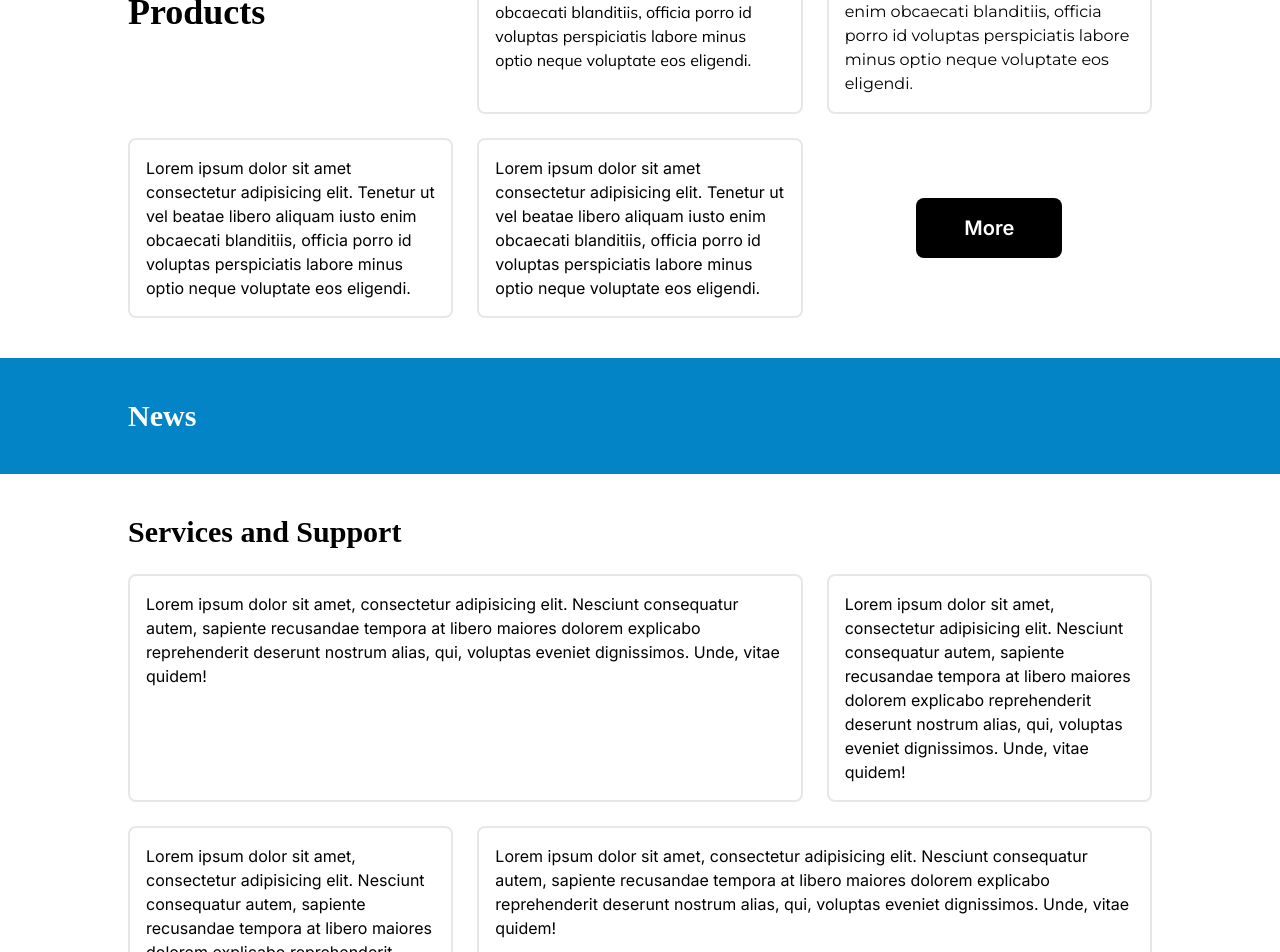
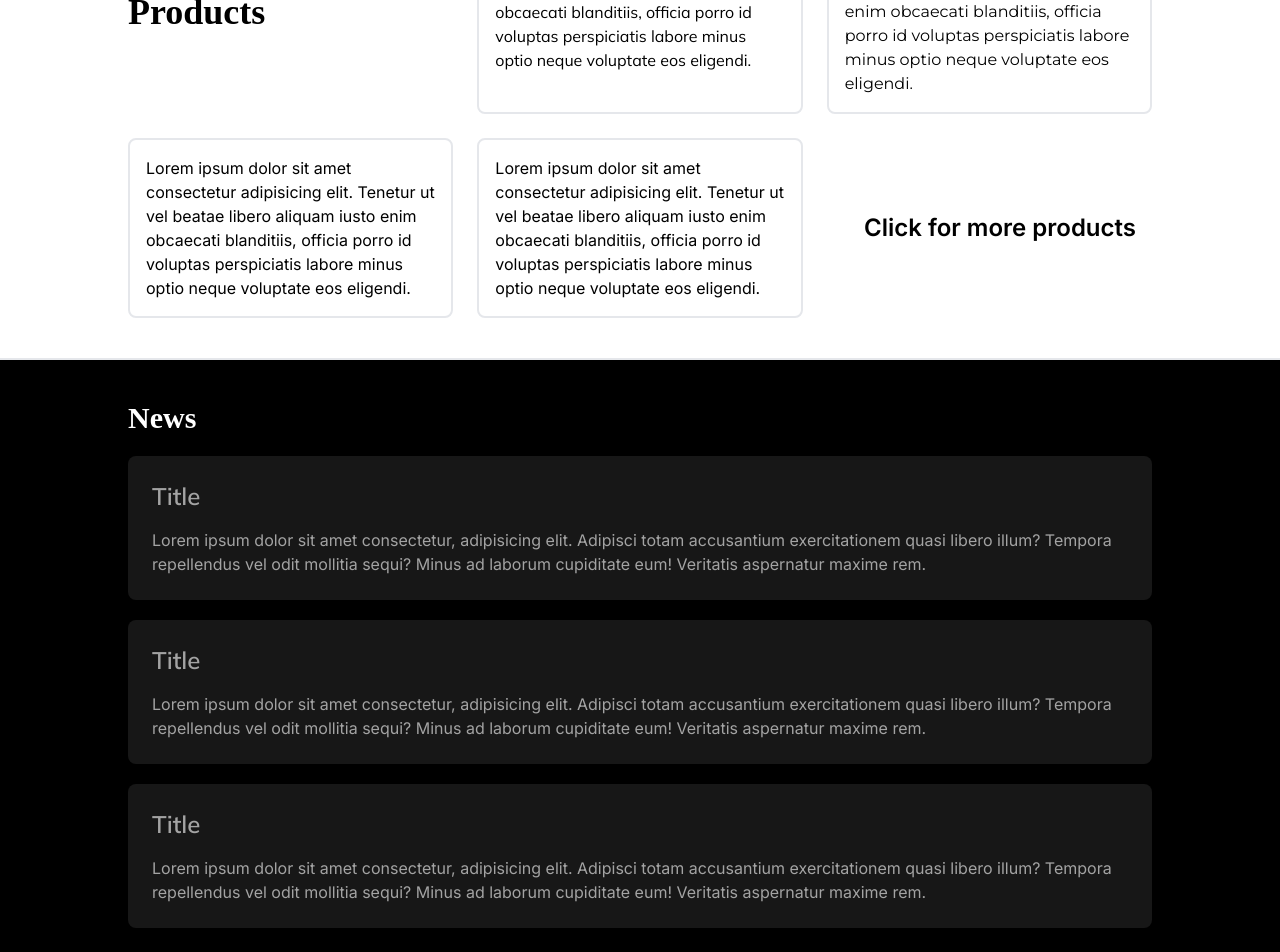
Before and after one commit to tona3922/canthaitoan, a Next.js app: page / in a window 1280 px wide. Shown: the part 840-1792 px from the top of the page. Built offline with nearby package versions, Linux system fonts and the light colour scheme; grey boxes are pictures that could not be loaded; a web font is replaced by a local one.

Commit message:
feat: update filter in product page

```diff
--- a/package.json
+++ b/package.json
@@ -9,7 +9,7 @@
     "lint": "next lint"
   },
   "dependencies": {
-    "antd": "^5.20.3",
+    "antd": "^5.21.4",
     "framer-motion": "^11.3.28",
     "next": "14.2.5",
     "react": "^18",
--- a/src/app/globals.css
+++ b/src/app/globals.css
@@ -3,32 +3,6 @@
 @tailwind components;
 @tailwind utilities;
 
-/* :root {
-  --foreground-rgb: 0, 0, 0;
-  --background-start-rgb: 214, 219, 220;
-  --background-end-rgb: 255, 255, 255;
+.ant-tooltip.ant-slider-tooltip.css-dev-only-do-not-override-1hpnbz2.ant-tooltip-placement-top {
+  z-index: auto;
 }
-
-@media (prefers-color-scheme: dark) {
-  :root {
-    --foreground-rgb: 255, 255, 255;
-    --background-start-rgb: 0, 0, 0;
-    --background-end-rgb: 0, 0, 0;
-  }
-}
-
-body {
-  color: rgb(var(--foreground-rgb));
-  background: linear-gradient(
-      to bottom,
-      transparent,
-      rgb(var(--background-end-rgb))
-    )
-    rgb(var(--background-start-rgb));
-}
-
-@layer utilities {
-  .text-balance {
-    text-wrap: balance;
-  }
-} */
--- a/src/app/page.tsx
+++ b/src/app/page.tsx
@@ -46,18 +46,46 @@ export default function Home() {
             eos eligendi.
           </p>
         </div>
-        <div className="flex justify-center items-center">
-          <Link href="/pages/products">
-            <button className="bg-black text-white text-xl font-semibold px-12 py-4 rounded-lg hover:bg-sky-600">
-              More
-            </button>
+        <div className="rounded-lg p-4 flex justify-end items-center">
+          <Link
+            href="/pages/products"
+            className="text-2xl font-semibold hover:underline"
+          >
+            Click for more products
           </Link>
         </div>
       </div>
-      <div className="bg-sky-600 px-32 py-10 flex flex-col">
+      <div className="bg-black border-t-2 border-b-2 px-32 py-10 flex flex-col gap-5">
         <div className="text-white text-3xl font-bold font-customTitle">
           News
         </div>
+        <article className="bg-neutral-900 rounded-lg p-6 text-neutral-400 hover:text-white cursor-pointer flex flex-col gap-4">
+          <h3 className="text-2xl font-customDetail font-semibold">Title</h3>
+          <p className="">
+            Lorem ipsum dolor sit amet consectetur, adipisicing elit. Adipisci
+            totam accusantium exercitationem quasi libero illum? Tempora
+            repellendus vel odit mollitia sequi? Minus ad laborum cupiditate
+            eum! Veritatis aspernatur maxime rem.
+          </p>
+        </article>
+        <article className="bg-neutral-900 rounded-lg p-6 text-neutral-400 hover:text-white cursor-pointer flex flex-col gap-4">
+          <h3 className="text-2xl font-customDetail font-semibold">Title</h3>
+          <p className="">
+            Lorem ipsum dolor sit amet consectetur, adipisicing elit. Adipisci
+            totam accusantium exercitationem quasi libero illum? Tempora
+            repellendus vel odit mollitia sequi? Minus ad laborum cupiditate
+            eum! Veritatis aspernatur maxime rem.
+          </p>
+        </article>
+        <article className="bg-neutral-900 rounded-lg p-6 text-neutral-400 hover:text-white cursor-pointer flex flex-col gap-4">
+          <h3 className="text-2xl font-customDetail font-semibold">Title</h3>
+          <p className="">
+            Lorem ipsum dolor sit amet consectetur, adipisicing elit. Adipisci
+            totam accusantium exercitationem quasi libero illum? Tempora
+            repellendus vel odit mollitia sequi? Minus ad laborum cupiditate
+            eum! Veritatis aspernatur maxime rem.
+          </p>
+        </article>
       </div>
 
       <div className="px-32 py-10">
--- /dev/null
+++ b/src/app/pages/products/components/Filter.tsx
@@ -0,0 +1,79 @@
+"use client";
+import React from "react";
+import { Select, Slider } from "antd";
+
+const Filter = () => {
+  return (
+    <div className="flex flex-col py-4 justify-center gap-6 rounded-lg px-4 border">
+      <div className="flex flex-col gap-1">
+        <h3 className="text-lg font-medium">San pham can tim</h3>
+        <input
+          type="text"
+          className="text-lg border-b py-1 outline-none w-full"
+        />
+      </div>
+      <div className="flex flex-col gap-1">
+        <h3 className="text-lg font-medium">Loai can</h3>
+        <Select
+          showSearch
+          className="w-full h-10"
+          placeholder="Các loại cân"
+          optionFilterProp="label"
+          filterSort={(optionA, optionB) =>
+            (optionA?.label ?? "")
+              .toLowerCase()
+              .localeCompare((optionB?.label ?? "").toLowerCase())
+          }
+          options={[
+            {
+              value: "1",
+              label: "Not Identified",
+            },
+            {
+              value: "2",
+              label: "Closed",
+            },
+            {
+              value: "3",
+              label: "Communicated",
+            },
+            {
+              value: "4",
+              label: "Identified",
+            },
+            {
+              value: "5",
+              label: "Resolved",
+            },
+            {
+              value: "6",
+              label: "Cancelled",
+            },
+          ]}
+        />
+      </div>
+      <div className="flex flex-col gap-10">
+        <h3 className="text-lg font-medium">Gia</h3>
+        <Slider
+          range
+          tooltip={{
+            autoAdjustOverflow: false,
+            open: true,
+            placement: "top",
+            formatter(value) {
+              return value?.toString().replace(/\B(?=(\d{3})+(?!\d))/g, ".");
+            },
+          }}
+          max={40000000}
+          step={1000000}
+          defaultValue={[1000000, 20000000]}
+        />
+      </div>
+      <button className="bg-sky-500 text-white text-xl rounded-lg p-2">
+        Tim kiem
+      </button>
+    </div>
+  );
+};
+
+export default Filter;
--- a/src/app/pages/products/page.tsx
+++ b/src/app/pages/products/page.tsx
@@ -1,13 +1,20 @@
 import Item from "@/components/Item";
 import Navbar from "@/components/Navbar";
 import Link from "next/link";
-import React from "react";
+import React, { Fragment } from "react";
+import Filter from "./components/Filter";
 
 const Products = () => {
   return (
-    <div className="my-20 flex flex-col min-h-screen px-32 gap-6">
-      <p>products page</p>
+    <div className="py-10 my-10 mx-4 flex gap-4">
+      <div className="basis-1/5 top-20">
+        <Filter />
+      </div>
+      <div className="basis-4/5 flex flex-col gap-6">
         <div className="grid grid-cols-4 place-items-center gap-6">
+          <Item />
+          <Item />
+          <Item />
           <Item />
           <Item />
           <Item />
@@ -18,6 +25,7 @@ const Products = () => {
           <Item />
         </div>
       </div>
+    </div>
   );
 };
 
--- a/src/components/Item.tsx
+++ b/src/components/Item.tsx
@@ -48,6 +48,10 @@ const Item = () => {
         <p>Some contents...</p>
         <p>Some contents...</p>
         <p>Some contents...</p>
+        <p>Some contents...</p>
+        <p>Some contents...</p>
+        <p>Some contents...</p>
+        <p>Some contents...</p>
       </Modal>
     </>
   );
--- a/src/components/Navbar.tsx
+++ b/src/components/Navbar.tsx
@@ -6,7 +6,7 @@ import Image from "next/image";
 const Navbar = () => {
   const [open, setOpen] = useState(false);
   return (
-    <div className="flex justify-center">
+    <div className="flex z-10 justify-center">
       <div className="flex flex-row justify-around w-full px-32 items-center fixed py-4 bg-white z-10 border-b-2">
         <Link
           href="/"
@@ -31,7 +31,7 @@ const Navbar = () => {
           </Link>
         </button>
         <button
-          className="h-10"
+          className="h-12"
           onMouseEnter={() => {
             setOpen(true);
           }}
```
Also changed, not shown: 1 other file (tests, documents, lock files or other folders). Lines whose indentation alone changed are shown as unchanged.
